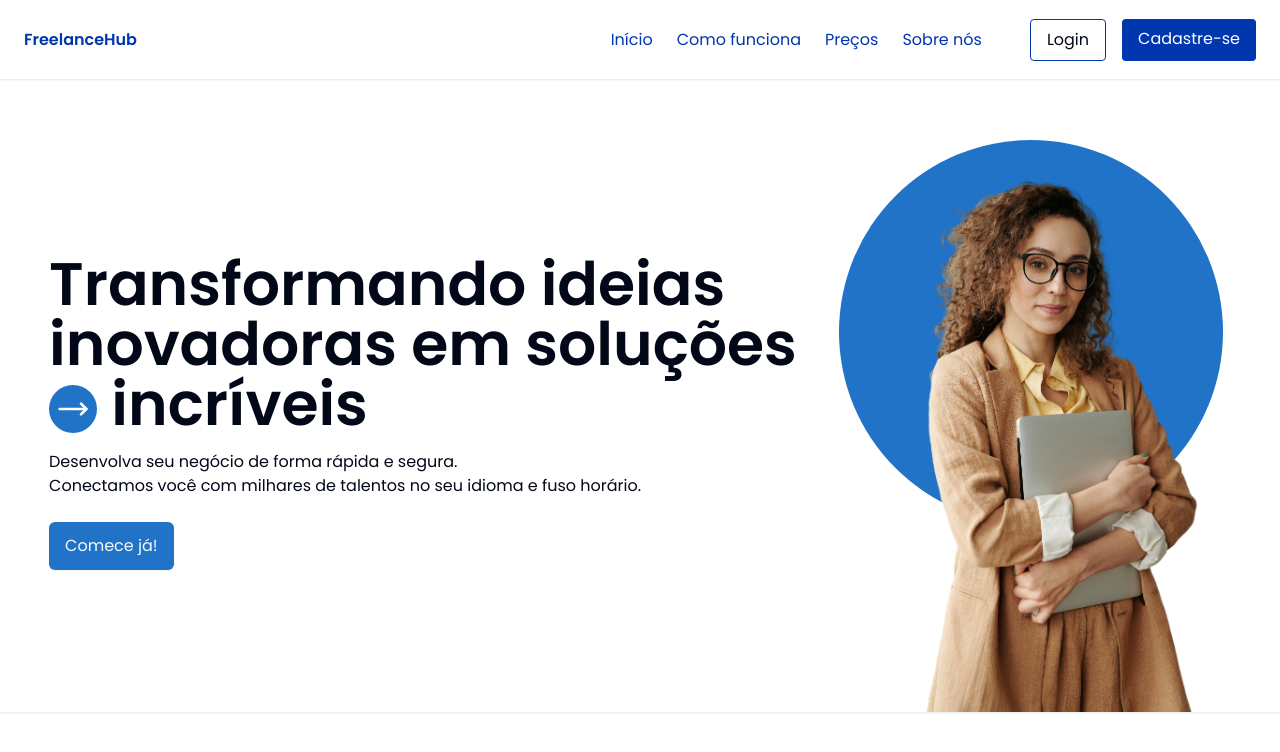
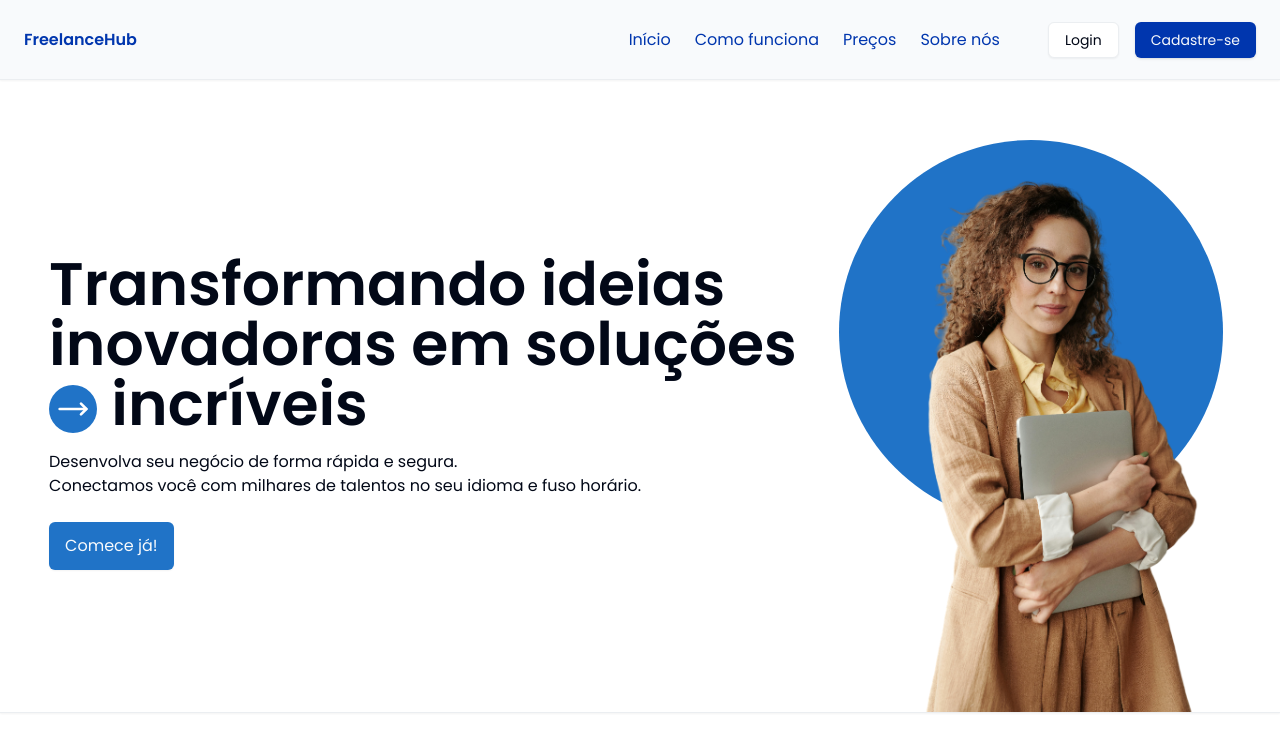
Before and after one commit to LucasVitorVD/freelancehub, a Next.js app: page / in a window 1280 px wide. Shown: the top 752 px of the page. Built offline with nearby package versions, Linux system fonts and the light colour scheme.

Commit message:
style: fixing some header styles

```diff
--- a/src/components/Header.tsx
+++ b/src/components/Header.tsx
@@ -9,12 +9,12 @@ import Link from "next/link"
 
 export default function Header() {
   return (
-    <header className="flex items-center justify-between px-6 h-20 border-b shadow-sm sticky top-0 z-10">
+    <header className="flex items-center justify-between px-6 h-20 bg-primary-foreground border-b shadow-sm sticky top-0 z-10">
       <h1 className="text-primary font-bold">
         <Link href="/">FreelanceHub</Link>
       </h1>
 
-      <div className="md:hidden">
+      <div className="lg:hidden">
         <Sheet>
           <SheetTrigger>
             <Menu />
@@ -25,7 +25,7 @@ export default function Header() {
         </Sheet>
       </div>
 
-      <div className="hidden md:block">
+      <div className="hidden lg:block">
         <Nav />
       </div>
     </header>
--- a/src/components/Nav.tsx
+++ b/src/components/Nav.tsx
@@ -1,4 +1,5 @@
 import Link from "next/link"
+import { buttonVariants } from "@/components/ui/button"
 
 const navigationList = [
   {
@@ -21,13 +22,13 @@ const navigationList = [
 
 export default function Nav() {
   return (
-    <nav className="flex flex-col-reverse gap-6 md:flex-row md:items-center md:justify-center md:gap-12">
-      <ul className="flex flex-col gap-6 md:flex-row md:items-center">
+    <nav className="flex flex-col-reverse gap-6 lg:flex-row lg:items-center lg:justify-center lg:gap-12">
+      <ul className="flex flex-col gap-6 lg:flex-row lg:items-center">
         {navigationList.map((link, i) => (
           <li key={i}>
             <Link
               href={link.href}
-              className="text-primary hover:text-secondary hover:underline transition-all"
+              className="text-primary hover:text-secondary transition-all"
             >
               {link.text}
             </Link>
@@ -35,16 +36,16 @@ export default function Nav() {
         ))}
       </ul>
 
-      <div className="flex flex-col gap-4 border-b-2 pb-6 md:flex-row md:border-b-0 md:pb-0">
+      <div className="flex flex-col gap-4 border-b-2 pb-6 lg:flex-row lg:border-b-0 lg:pb-0">
         <Link
           href="#"
-          className="px-2 py-2 border border-primary hover:border-secondary rounded transition-all md:px-4"
+          className={buttonVariants({ variant: "outline" })}
         >
           Login
         </Link>
         <Link
           href="#"
-          className="bg-primary text-white px-2 py-2 rounded hover:bg-secondary transition-colors md:px-4"
+          className={buttonVariants({ variant: "default" })}
         >
           Cadastre-se
         </Link>
```
